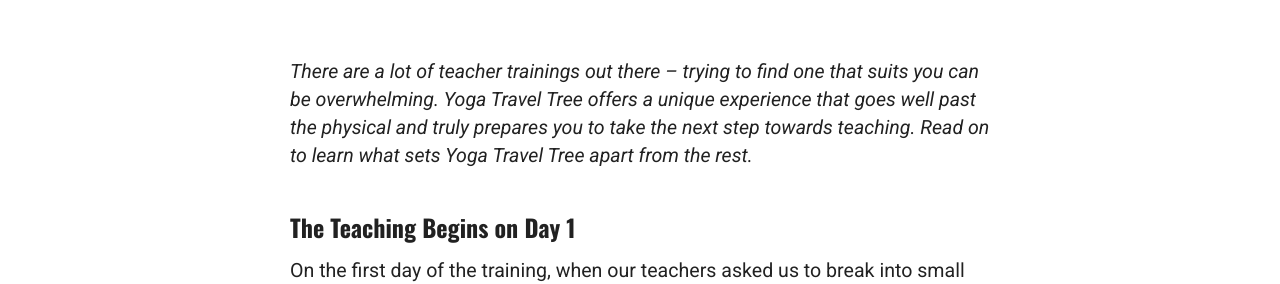
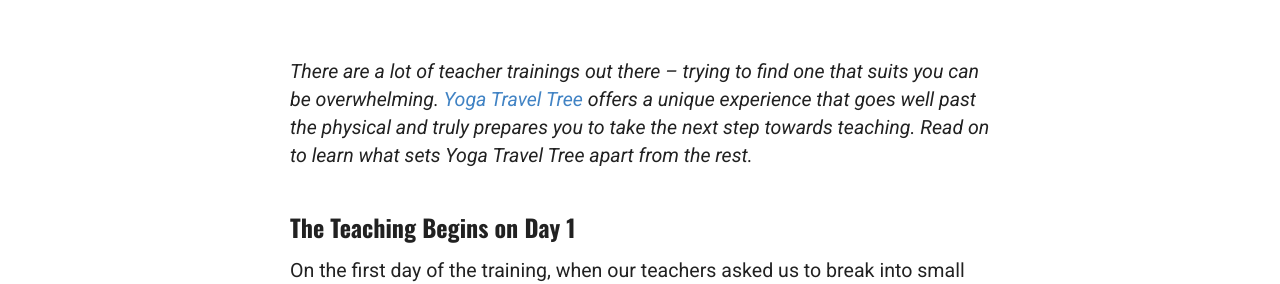
Before and after one commit to yogi-jerz/yogi-jerz.github.io, a Jekyll site: the page built from _posts/2015-07-19-reasons-yoga-travel.markdown, in a window 1280 px wide and 900 px high, scrolled down 502 px. Shown: the part 200-484 px from the top of the window. Built offline with Jekyll 4.4.1, drawn with Linux system fonts in a browser that asks for light colours; nearby versions of some CDN libraries; comment, search, counter and statistics services are not loaded; part of the change alters nothing that is shown.

```diff
--- a/_posts/2015-07-19-reasons-yoga-travel.markdown
+++ b/_posts/2015-07-19-reasons-yoga-travel.markdown
@@ -11,7 +11,7 @@ author: Jersey Griggs
 author-image: /images/jersey-square.jpg
 author-bio: Jersey first came to yoga as a place to quiet her busy mind and relieve stress. Throughout the years, she has consistently gravitated towards the slower practices of Hatha and Yin, but she has also come to appreciate the sweat and flow of a Vinyasa class. She has found that a daily practice of asana and meditation, combined with a conscious whole foods diet, is the perfect recipe for feeling healthy and happy. Jersey received her 200 hour through Yoga Travel Tree and is now a proud Yoga Travel Tree ambassador – promoting yoga retreats all over the world. A lover of all things outdoors, Jersey especially loves skiing in mountains and swimming in lakes. She is currently teaching yoga in the Boston area and lives with her husband and pup.
 ---
-*There are a lot of teacher trainings out there – trying to find one that suits you can be overwhelming. Yoga Travel Tree offers a unique experience that goes well past the physical and truly prepares you to take the next step towards teaching. Read on to learn what sets Yoga Travel Tree apart from the rest.*
+*There are a lot of teacher trainings out there – trying to find one that suits you can be overwhelming. <a href="http://www.yogatraveltree.com" target="_blank">Yoga Travel Tree</a> offers a unique experience that goes well past the physical and truly prepares you to take the next step towards teaching. Read on to learn what sets Yoga Travel Tree apart from the rest.*
 
 ##The Teaching Begins on Day 1
 On the first day of the training, when our teachers asked us to break into small groups and teach Sun Salutations, everybody balked. The teaching begins already? People were nervous – and rightfully so! It's scary to try something new, in front of new people, in a new place. I remember stumbling through my words from beginning to end, as if I had never even performed a Sun Sal before. It was not my finest hour. The next day, we had another teaching opportunity and I did a little better, and then even better the following day. Every day, we worked in small groups and were given a diverse teaching opportunity that helped to build our skill sets. Each week progressed us a little further in teaching to a large group; the first week, we stood in front of everyone and taught one pose. The next week, we taught a 10 minute sequence to everyone. By the time we had to teach a whole class, we were old hats at it – and very good teachers, I might add. I've heard of programs where teaching opportunities are extremely limited and a student might teach two poses throughout the entire course. If that had been my case, I'm not sure I would have had the courage to step in front of a class and I know I would not be the teacher I am today.
```
